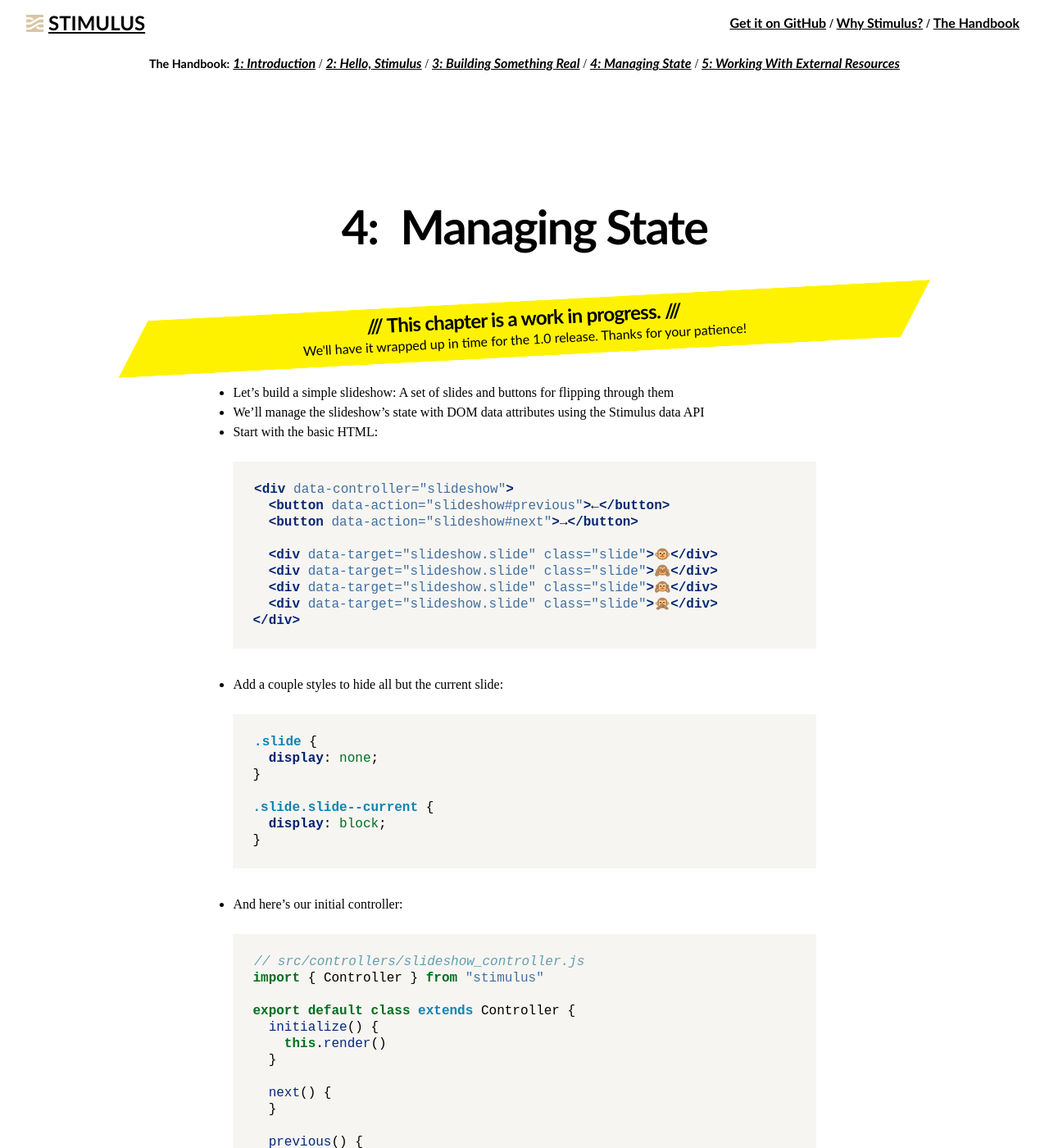
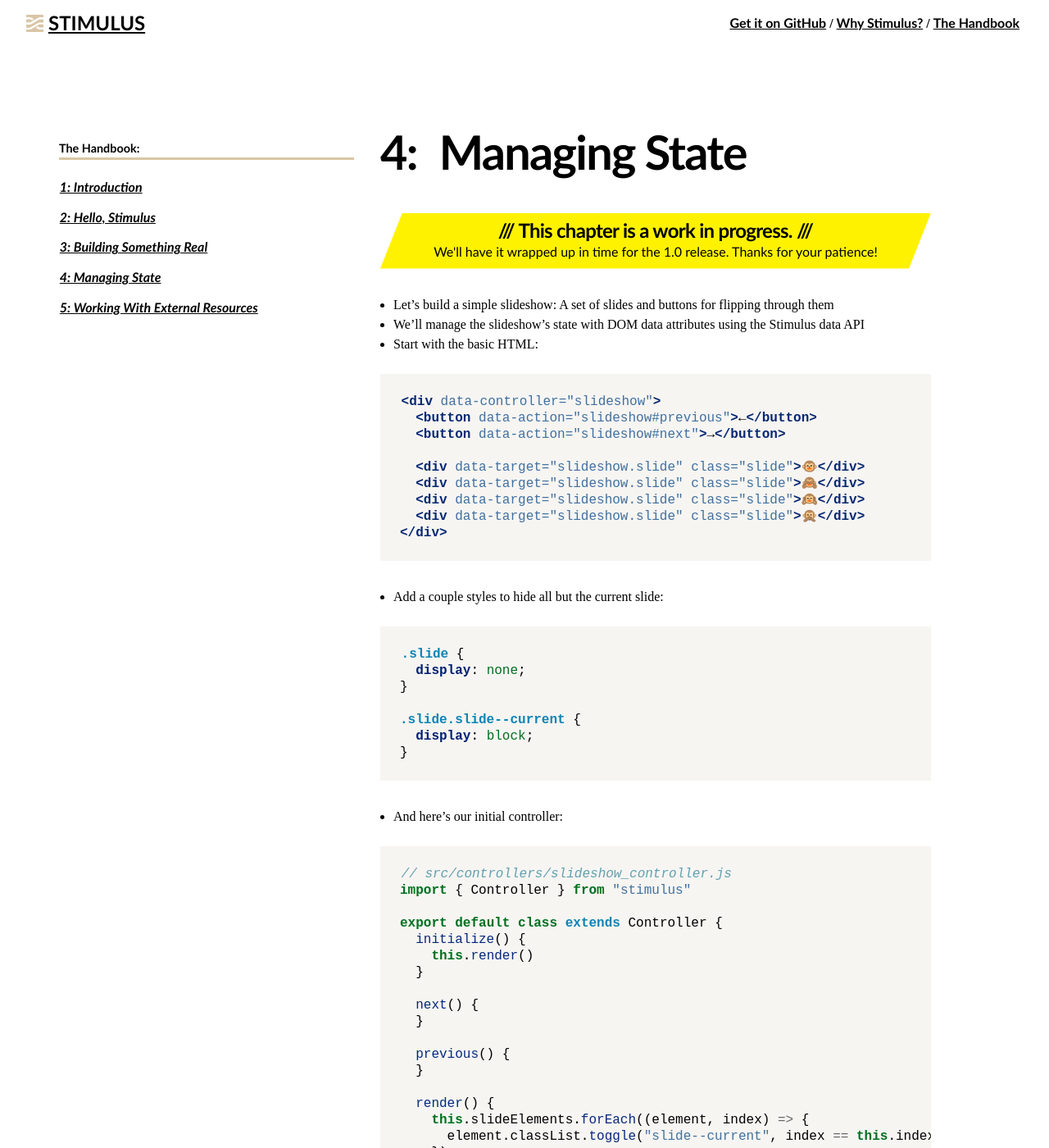
Before and after one commit to hotwired/stimulus-site, a Jekyll site: the page built from handbook/04_managing_state.md, in a window 1280 px wide and 1400 px high. Shown: the whole window at 82% size. Built offline with Jekyll 4.4.1, drawn with Linux system fonts in a browser that asks for light colours; some web fonts are replaced.

Commit message:
Created two column layout for handbook.

```diff
--- a/_layouts/handbook.html
+++ b/_layouts/handbook.html
@@ -2,25 +2,27 @@
 
 <body class="{% if page.class %} {{ page.class }}{% endif %}">
 
-  <main id="content" class="content">
+  {% include navigation.html %}
 
-    {% include navigation.html %}
+  <main id="content" class="handbook">
 
-    <nav class="handbook-nav">
-      <strong class="handbook-nav__title">The Handbook:</strong>
+    <nav class="handbook__nav">
+      <p class="handbook__nav-title">The Handbook:</p>
       <a name="start"></a>
-      <a class="handbook-nav__link" href="/handbook#start">1: Introduction</a> /
-      <a class="handbook-nav__link" href="/handbook/02_hello_stimulus#start">2: Hello, Stimulus</a> /
-      <a class="handbook-nav__link" href="/handbook/03_building_something_real#start">3: Building Something Real</a> /
-      <a class="handbook-nav__link" href="/handbook/04_managing_state#start">4: Managing State</a> /
-      <a class="handbook-nav__link" href="/handbook/05_working_with_external_resources#start">5: Working With External Resources</a>
+      <a class="handbook-nav__link" href="/handbook">1: Introduction</a>
+      <a class="handbook-nav__link" href="/handbook/02_hello_stimulus">2: Hello, Stimulus</a>
+      <a class="handbook-nav__link" href="/handbook/03_building_something_real">3: Building Something Real</a>
+      <a class="handbook-nav__link" href="/handbook/04_managing_state">4: Managing State</a>
+      <a class="handbook-nav__link" href="/handbook/05_working_with_external_resources">5: Working With External Resources</a>
     </nav>
 
+    <section class="handbook__content">
     {{ content }}
-
-    {% include footer.html %}
+    </section>
 
   </main>
 
+  {% include footer.html %}
+
 </body>
 </html>
--- a/_sass/_base.scss
+++ b/_sass/_base.scss
@@ -77,6 +77,11 @@
   margin-bottom: 1.5em;
 }
 
+ul li,
+ol li {
+  margin-left: 1em;
+}
+
 p {
   grid-column: 3/4;
   font-size: 1em;
--- a/_sass/_handbook.scss
+++ b/_sass/_handbook.scss
@@ -1,30 +1,80 @@
-// handbook nav /////////////////////////////////////////////////////////////////////
+// handbook layout ////////////////////////////////////////////////////////////
 
-.handbook-nav {
-  grid-column: 2/5;
-  margin-bottom: 2em;
-  padding: 0.5em 0;
-  text-align: center;
-  background-color: $color-background;
+.handbook {
+  margin: 0 auto;
+  padding: 0 2em;
+  overflow-x: hidden;
 
-  @include media(medium) {
-    position: -webkit-sticky;
-    position: sticky;
-    top: 0;
-    z-index: 1000;
+  @include media(large) {
+
+    @supports (display: grid) {
+      max-width: 100%;
+      padding: 0;
+      display: grid;
+      grid-template-columns: 0.5fr 2.5fr 55vw 1fr;
+    }
   }
 }
 
-.handbook-nav__title {
+.handbook__content {
+  grid-column: 3/4;
+  max-width: $column-width;
+  margin: 0 auto;
+
+  @include media(large) {
+    max-width: 100%;
+    margin-top: 6em;
+    padding-left: 2em;
+  }
+
+  h1, h2, h3, h4, h5, h6 {
+    text-align: left;
+  }
+
+  h1 {
+    margin-top: 0;
+  }
+}
+
+
+// handbook nav /////////////////////////////////////////////////////////////////////
+
+.handbook__nav {
+  max-width: $column-width;
+  grid-column: 2/3;
+  margin: 0 auto 2em auto;
+  padding: 0.5em 0;
+  text-align: center;
+
+  @include media(large) {
+    margin: 0 0 2em 0;
+    padding-top: 7em;
+  }
+}
+
+.handbook__nav-title {
+  margin: 0;
   font-family: $sans-stack;
+  font-weight: bold;
   font-size: 0.9rem;
+  text-align: center;
+  border-bottom: 0.25em solid $color-accent;
+
+  @include media(large) {
+    text-align: left;
+  }
 }
 
 .handbook-nav__link {
-  display: inline-block;
+  display: block;
   line-height: 1.5;
   font-family: $sans-stack;
   font-style: italic;
+
+  @include media(large) {
+    text-align: left;
+    padding: 0.5em 0.25em;
+  }
 }
 
 // incomplete chapter warning /////////////////////////////////////////////////
@@ -37,12 +87,12 @@
   text-align: center;
   -webkit-clip-path: polygon(4% 0%, 100% 0%, 96% 100%, 0% 100%);
   clip-path: polygon(4% 0%, 100% 0%, 96% 100%, 0% 100%);
-  @include transform(rotate(-3deg));
 }
 
 .warning__title {
   margin: 0;
   padding: 0;
+  text-align: center !important;
 }
 
 .warning__message {
--- a/_sass/_landing.scss
+++ b/_sass/_landing.scss
@@ -14,8 +14,9 @@
 }
 
 .intro__text {
+  margin: 0.5em 0;
+  text-align: center;
   color: $color-text;
-  margin: 0.5em 0;
 }
 
 // hero code example //////////////////////////////////////////////////////////
--- a/_sass/_layout.scss
+++ b/_sass/_layout.scss
@@ -5,19 +5,12 @@
   padding: 0 2em;
   overflow-x: hidden;
 
-  @include media(medium) {
+  @include media(large) {
 
     @supports (display: grid) {
       max-width: 100%;
       padding: 0;
       display: grid;
-      grid-template-columns: 0.5fr 0.75fr 23em 0.75fr 0.5fr;
-    }
-  }
-
-  @include media(large) {
-
-    @supports (display: grid) {
       grid-template-columns: 1fr 1fr 5fr 1fr 1fr;
     }
   }
```
